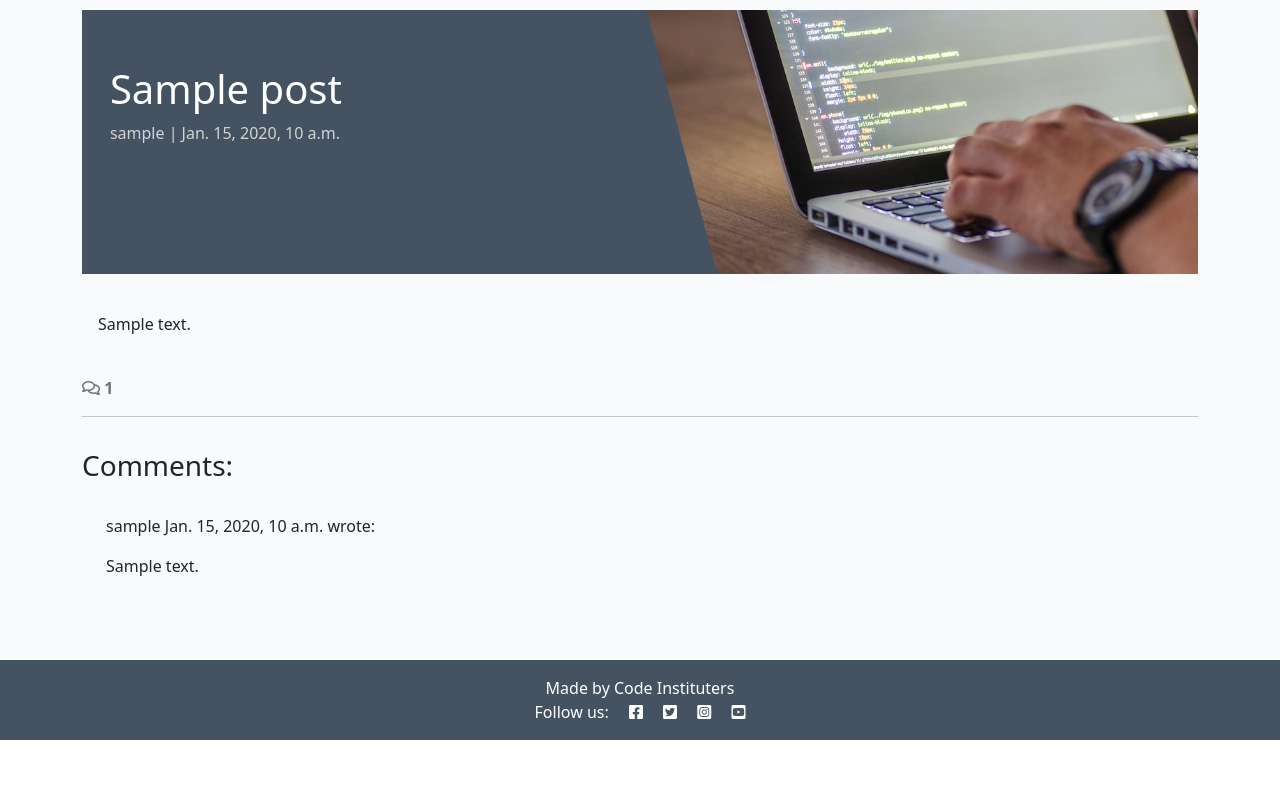
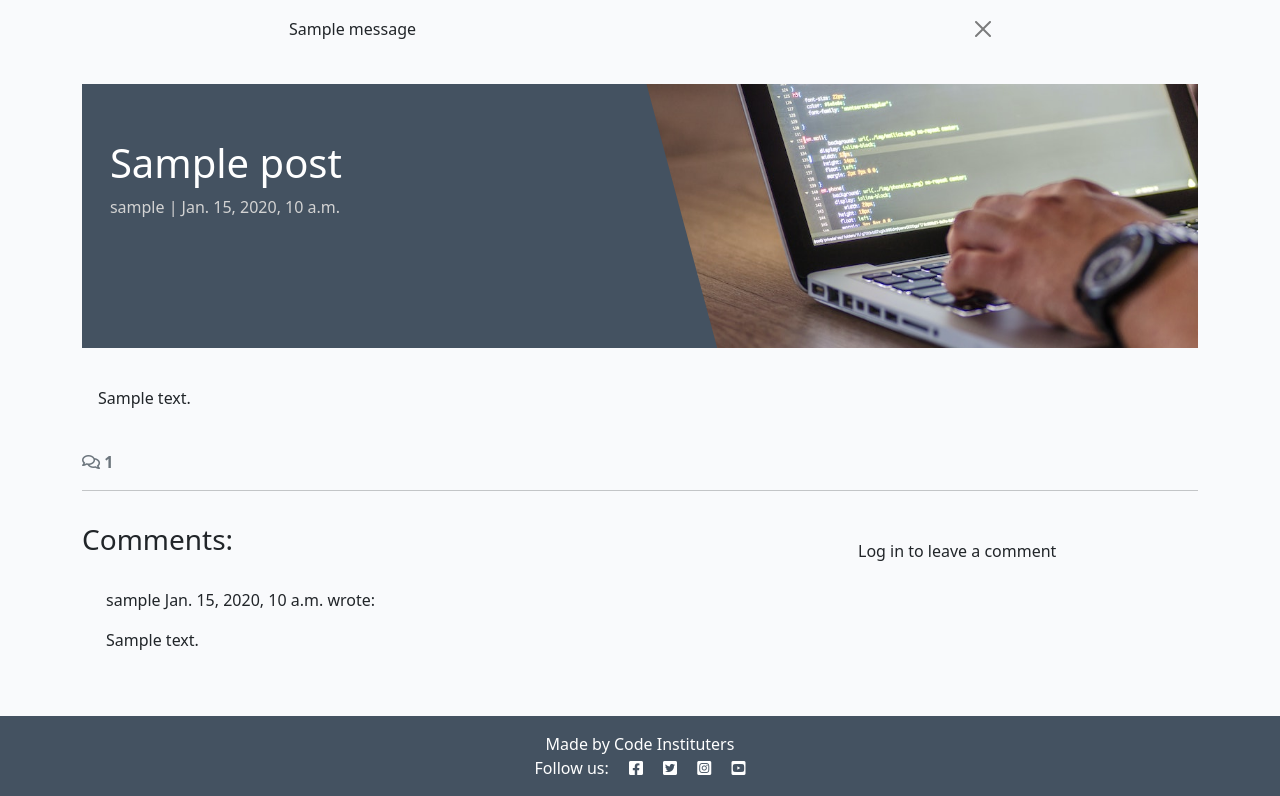
Before and after one commit to Gigabite1277/codestar_blog, a Django app: a page that uses templates/base.html in a window 1280 px wide. Shown: the part 60-856 px from the top of the page. Before the commit the page ends 800 px from the top, so only its background shows below. Run offline with Django 4.2, Linux system fonts and the light colour scheme; tables that the repository leaves empty hold one stand-in row (values such as "Sample post"); one stand-in notice (Sample message) is shown; some libraries are stand-ins or nearby versions.

Commit message:
Commit before Heroku deployment

```diff
--- /dev/null
+++ b/blog/forms.py
@@ -0,0 +1,8 @@
+from .models import Comment
+from django import forms
+
+
+class CommentForm(forms.ModelForm):
+    class Meta:
+        model = Comment
+        fields = ('body',)
--- a/blog/templates/blog/post_detail.html
+++ b/blog/templates/blog/post_detail.html
@@ -1,5 +1,6 @@
 {% extends 'base.html' %} {% block content %}
 {% load static %}
+{% load crispy_forms_tags %}
 
 <div class="masthead">
     <div class="container">
@@ -70,6 +71,24 @@
         {% endfor %}
       </div>
     </div>
+    <!-- Creating New Comments -->
+    <div class="col-md-4 card mb-4 mt-3">
+      <div class="card-body">
+        {% if user.is_authenticated %}
+        <h3>Leave a comment:</h3>
+        <p>Posting as: {{ user.username }}</p>
+        <form id="commentForm" method="post"
+          style="margin-top: 1.3em;">
+          {{ comment_form | crispy }}
+          {% csrf_token %}
+          <button id="submitButton" type="submit"
+            class="btn btn-signup btn-lg">Submit</button>
+        </form>
+        {% else %}
+        <p>Log in to leave a comment</p>
+        {% endif %}
+      </div>
+    </div>
   </div>
 </div>
 
--- a/blog/views.py
+++ b/blog/views.py
@@ -1,6 +1,8 @@
 from django.shortcuts import render,get_object_or_404
 from django.views import generic
+from django.contrib import messages
 from .models import Post
+from .forms import CommentForm
 
 # Create your views here.
 class PostList(generic.ListView):
@@ -15,6 +17,16 @@
     comments = post.comments.all().order_by("-created_on")
     comment_count = post.comments.filter(approved=True).count()
 
+    if request.method == "POST":
+        comment_form = CommentForm(data=request.POST)
+        if comment_form.is_valid():
+            comment = comment_form.save(commit=False)
+            comment.author = request.user
+            comment.post = post
+            comment.save()
+
+    comment_form = CommentForm()
+
     return render(
         request,
         "blog/post_detail.html",
--- a/codestar/settings.py
+++ b/codestar/settings.py
@@ -47,6 +47,8 @@
     'allauth',
     'allauth.account',
     'allauth.socialaccount',
+    'crispy_forms',
+    'crispy_bootstrap5',
     'django_summernote',
     'blog',
     'about',
@@ -55,6 +57,9 @@
 SITE_ID = 1
 LOGIN_REDIRECT_URL = '/'
 LOGOUT_REDIRECT_URL = '/'
+
+CRISPY_ALLOWED_TEMPLATE_PACKS = "bootstrap5"
+CRISPY_TEMPLATE_PACK = "bootstrap5"
 
 MIDDLEWARE = [
     'django.middleware.security.SecurityMiddleware',
--- a/requirements.txt
+++ b/requirements.txt
@@ -14,13 +14,15 @@
 charset-normalizer==3.4.4
 colorama==0.4.6
 comm==0.2.3
+crispy-bootstrap5==0.7
 cryptography==46.0.6
 debugpy==1.8.17
 decorator==5.2.1
 defusedxml==0.7.1
 dj-database-url==0.5.0
-Django==4.2.27
+Django==6.0.3
 django-allauth==0.57.2
+django-crispy-forms==2.6
 django-summernote==0.8.20.0
 executing==2.2.1
 fastjsonschema==2.21.2
--- a/templates/base.html
+++ b/templates/base.html
@@ -76,7 +76,21 @@
             </div>
         </div>
     </nav>
-
+    <!-- displaying Django messages -->
+<div class="container">
+  <div class="row">
+    <div class="col-md-8 offset-md-2">
+      {% for message in messages %}
+      <div class="alert {{ message.tags }} alert-dismissible
+        fade show" id="msg" role="alert">
+        {{ message | safe }}
+        <button type="button" class="btn-close"
+          data-bs-dismiss="alert" aria-label="Close"></button>
+      </div>
+      {% endfor %}
+    </div>
+  </div>
+</div>
     <main class="flex-shrink-0 main-bg">
 
         {% block content %}
```
